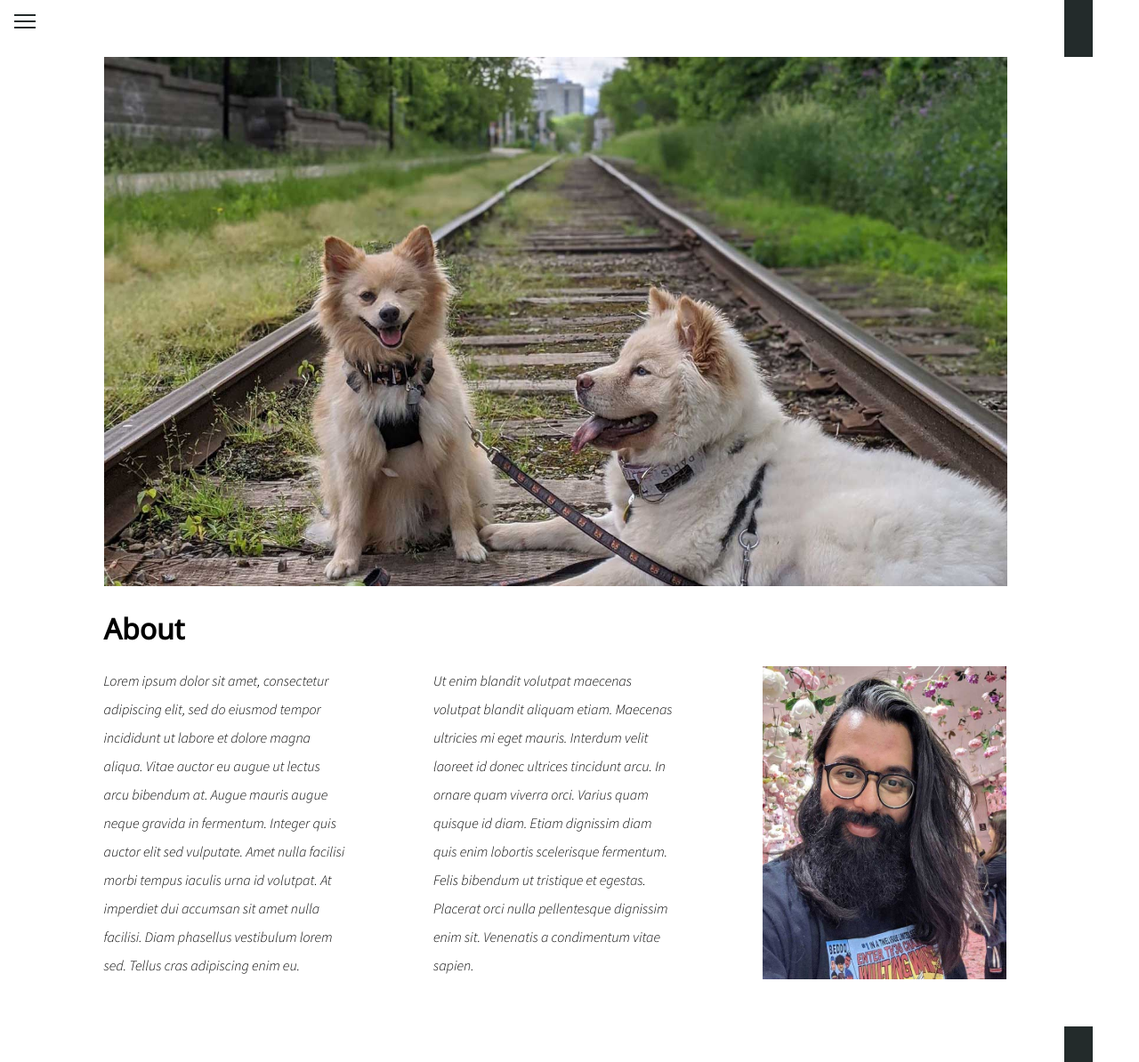
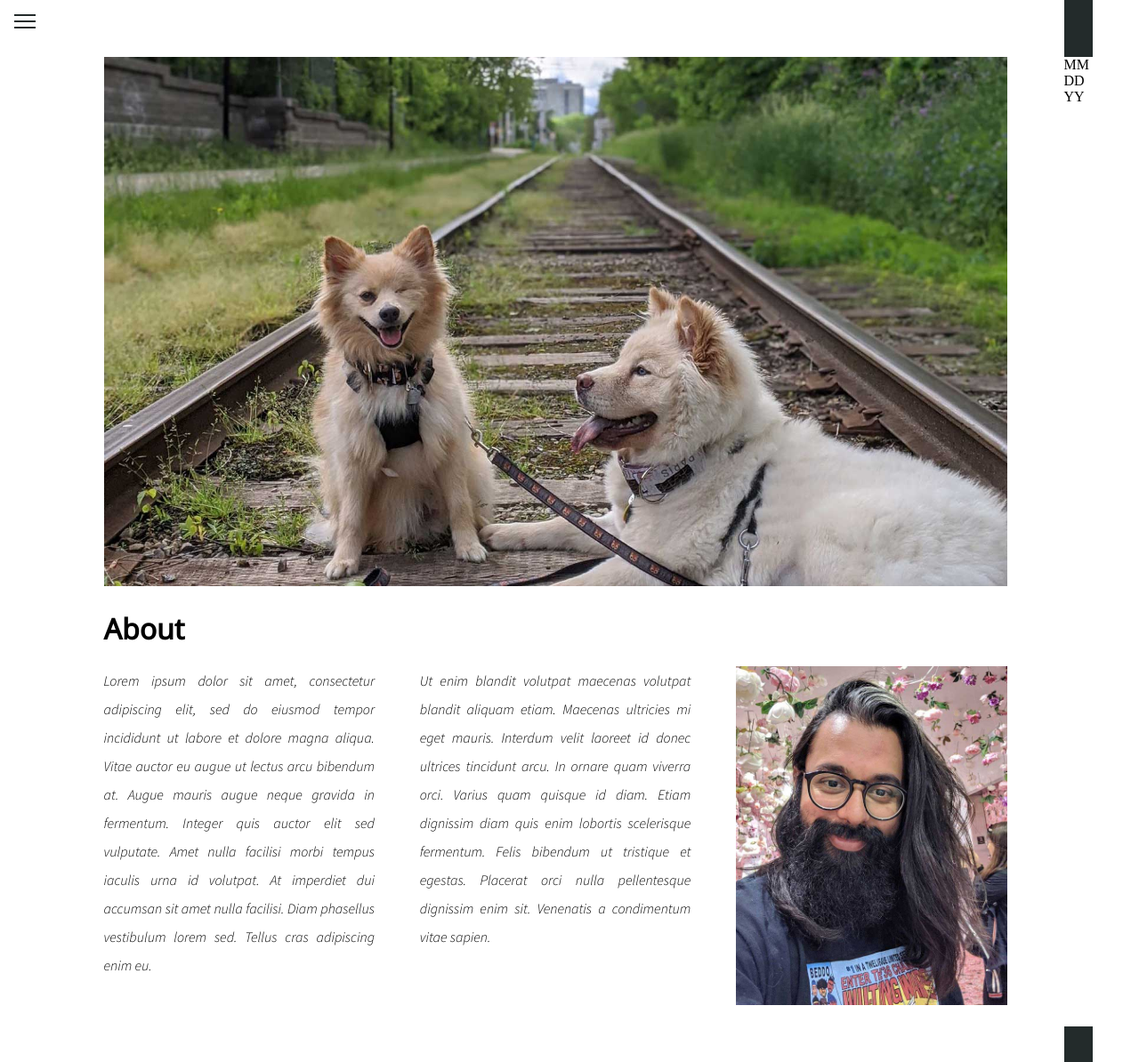
Before and after one commit to Herb0t/herb0t.github.io, a PHP site: page /_site/about.html in a window 1280 px wide. Shown: the whole page at 89% size. Run offline with PHP 8.4, Linux system fonts and the light colour scheme.

Commit message:
about us updates

```diff
--- a/_layouts/default.html
+++ b/_layouts/default.html
@@ -26,6 +26,11 @@
         </div>
         <div class="sidebar">
           <div class="notch top-notch"></div>
+          <div class="dates">
+            <div>MM</div>
+            <div>DD</div>
+            <div>YY</div>
+          </div>
           <div class="notch bot-notch"></div>
         </div>
       </div>
--- a/_site/2020/06/13/jekyll.html
+++ b/_site/2020/06/13/jekyll.html
@@ -68,6 +68,11 @@
         </div>
         <div class="sidebar">
           <div class="notch top-notch"></div>
+          <div class="dates">
+            <div>MM</div>
+            <div>DD</div>
+            <div>YY</div>
+          </div>
           <div class="notch bot-notch"></div>
         </div>
       </div>
--- a/_site/2020/06/14/snakeplant.html
+++ b/_site/2020/06/14/snakeplant.html
@@ -68,6 +68,11 @@
         </div>
         <div class="sidebar">
           <div class="notch top-notch"></div>
+          <div class="dates">
+            <div>MM</div>
+            <div>DD</div>
+            <div>YY</div>
+          </div>
           <div class="notch bot-notch"></div>
         </div>
       </div>
--- a/_site/2020/06/15/sourdoughstater.html
+++ b/_site/2020/06/15/sourdoughstater.html
@@ -68,6 +68,11 @@
         </div>
         <div class="sidebar">
           <div class="notch top-notch"></div>
+          <div class="dates">
+            <div>MM</div>
+            <div>DD</div>
+            <div>YY</div>
+          </div>
           <div class="notch bot-notch"></div>
         </div>
       </div>
--- a/_site/about.html
+++ b/_site/about.html
@@ -64,6 +64,11 @@
         </div>
         <div class="sidebar">
           <div class="notch top-notch"></div>
+          <div class="dates">
+            <div>MM</div>
+            <div>DD</div>
+            <div>YY</div>
+          </div>
           <div class="notch bot-notch"></div>
         </div>
       </div>
--- a/_site/assets/css/styles.css
+++ b/_site/assets/css/styles.css
@@ -32,7 +32,7 @@ body { counter-reset: section; }
 
 .main .content-text { display: flex; justify-content: space-between; flex-wrap: wrap; }
 
-.main .content-text > * { width: 27%; box-sizing: border-box; margin: 0; line-height: 2rem; font-size: 1rem; font-family: "Source Sans Pro", sans-serif; }
+.main .content-text > * { width: 100%; box-sizing: border-box; margin: 0; line-height: 2rem; font-size: 1rem; font-family: "Source Sans Pro", sans-serif; text-align: justify; text-justify: inter-word; }
 
 .main .sidebar { position: relative; }
 
@@ -41,6 +41,8 @@ body { counter-reset: section; }
 .main .sidebar .notch.top-notch { height: 4rem; }
 
 .main .sidebar .notch.bot-notch { position: absolute; bottom: 0; height: 2.5rem; }
+
+@media only screen and (min-width: 768px) { .main .content-text > * { width: 30%; } }
 
 @media only screen and (min-width: 1280px) { .main .content { margin: auto; } }
 
--- a/_site/blog.html
+++ b/_site/blog.html
@@ -83,6 +83,11 @@
         </div>
         <div class="sidebar">
           <div class="notch top-notch"></div>
+          <div class="dates">
+            <div>MM</div>
+            <div>DD</div>
+            <div>YY</div>
+          </div>
           <div class="notch bot-notch"></div>
         </div>
       </div>
```
Also changed, not shown: _sass/single-page.scss (+10 -1 lines), _site/feed.xml (+1 -1 lines), 1 other file.
